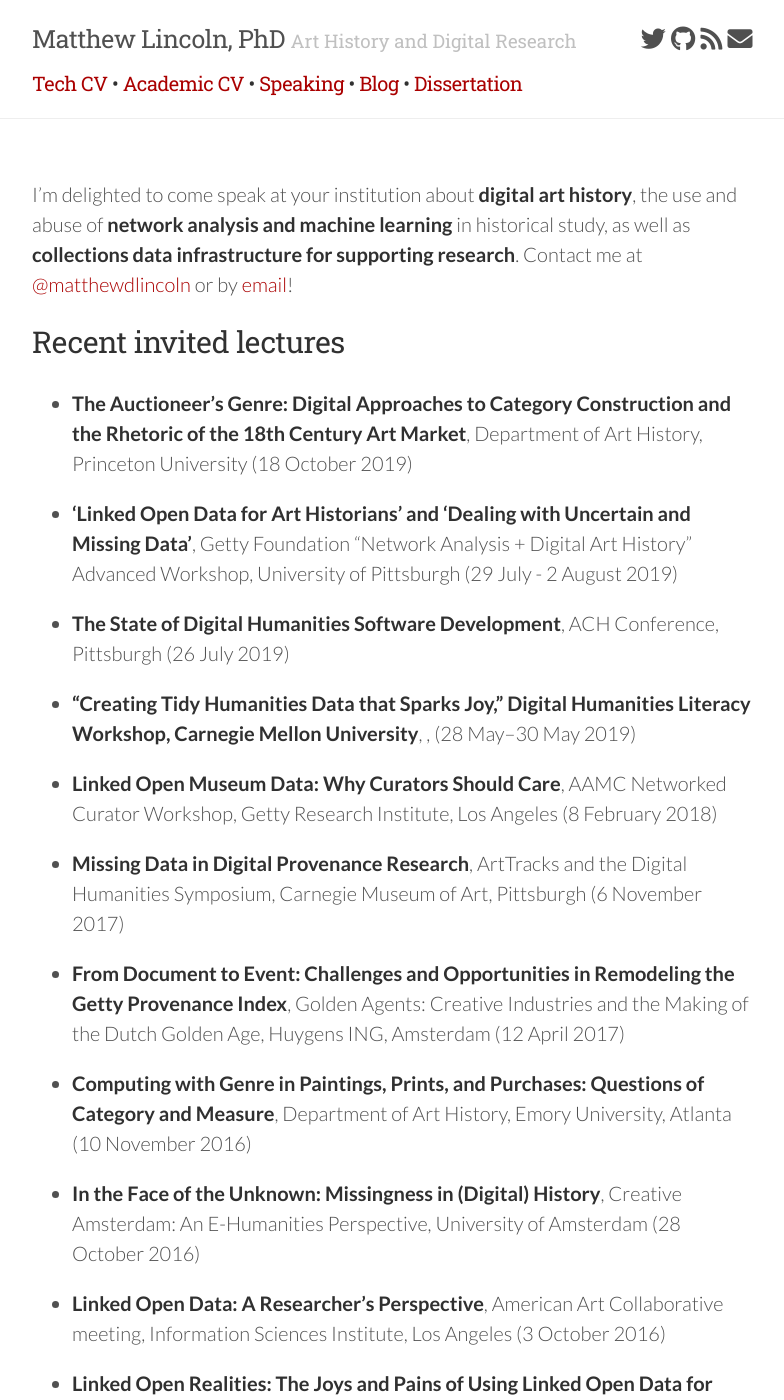
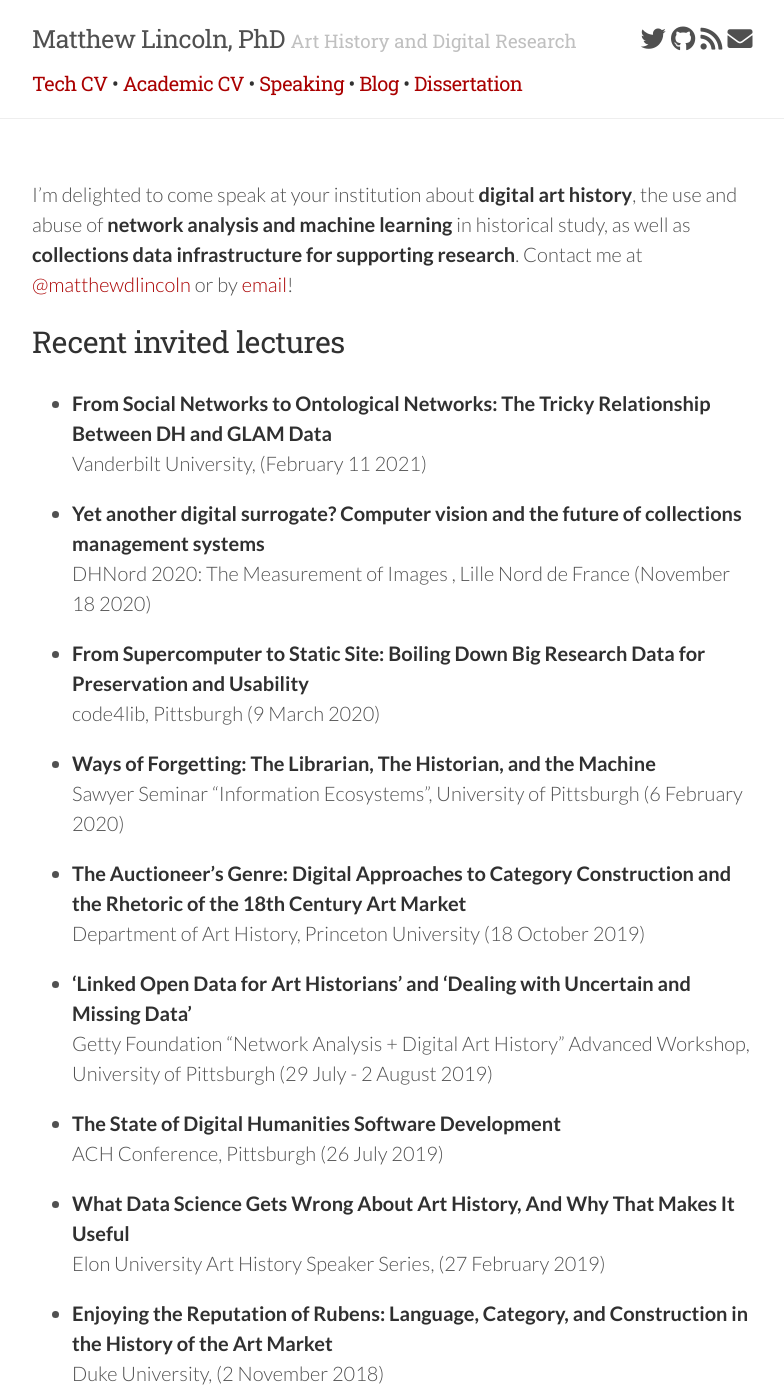
Before and after one commit to mdlincoln/mdlincoln.github.io, a Jekyll site: the page built from speaking.md, in a window 1280 px wide and 1400 px high. Shown: the whole window, without its empty margins (248-1032 px from the left). Built offline with Jekyll 4.4.1, drawn with Linux system fonts in a browser that asks for light colours; nearby versions of some CDN libraries; some of the changed text lies outside the part shown.

Commit message:
udpate recent talks

```diff
--- a/speaking.md
+++ b/speaking.md
@@ -2,97 +2,74 @@
 title: Invited Speaking
 layout: default
 talks:
+  - year: 2021
+    text: |
+      From Social Networks to Ontological Networks: The Tricky Relationship Between DH and GLAM Data
+    place: Vanderbilt University
+    invited: true
+    short: true
+    date: February 11 2021
+  - year: 2020
+    text: |
+      Yet another digital surrogate? Computer vision and the future of collections management systems
+    place: |
+      DHNord 2020: The Measurement of Images
+    location: Lille Nord de France
+    date: November 18 2020
+    conference: true
+    tech: true
+    url: https://doi.org/10.1184/R1/13203917
+  - year: 2020
+    text: |
+      From Supercomputer to Static Site: Boiling Down Big Research Data for Preservation and Usability
+    place: code4lib
+    location: Pittsburgh
+    conference: true
+    tech: true
+    date: 9 March 2020
+  - year: 2020
+    text: |
+      Ways of Forgetting: The Librarian, The Historian, and the Machine
+    place: Sawyer Seminar "Information Ecosystems"
+    location: University of Pittsburgh
+    date: 6 February 2020
+    invited: true
+    short: true
   - year: 2019
-    text: "The Auctioneer's Genre: Digital Approaches to Category Construction and the Rhetoric of the 18th Century Art Market"
+    text: |
+      The Auctioneer's Genre: Digital Approaches to Category Construction and the Rhetoric of the 18th Century Art Market
     place: Department of Art History
     location: Princeton University
     date: 18 October 2019
     invited: true
     short: true
   - year: 2019
-    text: "'Linked Open Data for Art Historians' and 'Dealing with Uncertain and Missing Data'"
+    text: |
+      'Linked Open Data for Art Historians' and 'Dealing with Uncertain and Missing Data'
     place: Getty Foundation "Network Analysis + Digital Art History" Advanced Workshop
     location: University of Pittsburgh
     date: 29 July - 2 August 2019
     invited: true
   - year: 2019
     preamble: Chair
-    text: "The State of Digital Humanities Software Development"
+    text: |
+      The State of Digital Humanities Software Development
     place: ACH Conference
     location: Pittsburgh
     date: 26 July 2019
     conference: true
   - year: 2019
-    text: '"Creating Tidy Humanities Data that Sparks Joy," Digital Humanities Literacy Workshop, Carnegie Mellon University'
-    date: 28 May--30 May 2019
-    teaching: true
+    text: |
+      What Data Science Gets Wrong About Art History, And Why That Makes It Useful
+    place: Elon University Art History Speaker Series
+    date: 27 February 2019
+    invited: true
   - year: 2018
-    text: "Linked Open Museum Data: Why Curators Should Care"
-    place: AAMC Networked Curator Workshop
-    location: Getty Research Institute, Los Angeles
-    date: 8 February 2018
-  - year: 2017
-    text: "Missing Data in Digital Provenance Research"
-    place: ArtTracks and the Digital Humanities Symposium
-    location: Carnegie Museum of Art, Pittsburgh
-    date: 6 November 2017
-    conference: false
-    short: false
+    text: |
+      Enjoying the Reputation of Rubens: Language, Category, and Construction in the History of the Art Market
+    place: Duke University
+    date: 2 November 2018
     invited: true
-  - year: 2017
-    text: "From Document to Event: Challenges and Opportunities in Remodeling the Getty Provenance Index"
-    place: "Golden Agents: Creative Industries and the Making of the Dutch Golden Age"
-    location: "Huygens ING, Amsterdam"
-    date: 12 April 2017
-    invited: true
-    short: true
-  - year: 2016
-    text: "Computing with Genre in Paintings, Prints, and Purchases: Questions of Category and Measure"
-    place: Department of Art History, Emory University
-    location: Atlanta
-    date: 10 November 2016
-    invited: true
-    short: true
-  - year: 2016
-    text: "In the Face of the Unknown: Missingness in (Digital) History"
-    place: "Creative Amsterdam: An E-Humanities Perspective"
-    location: "University of Amsterdam"
-    date: 28 October 2016
-    invited: true
-    short: true
-  - year: 2016
-    text: "Linked Open Data: A Researcher's Perspective"
-    place: "American Art Collaborative meeting"
-    location: Information Sciences Institute, Los Angeles
-    date: 3 October 2016
-    invited: true
-    short: false
-  - year: 2016
-    text: "Linked Open Realities: The Joys and Pains of Using Linked Open Data for Research"
-    place: "Center for Textual and Spatial Analysis, Stanford University"
-    url: http://matthewlincoln.net/cesta_lod
-    date: 1 June 2016
-    invited: true
-    short: true
-  - year: 2016
-    text: "Specialization and Diversity in Dutch and Flemish Printmaking (and Painting!): A Computational Approach"
-    place: Digital Art History Lab, The Frick Collection
-    location: New York
-    date: 7 April 2016
-    invited: true
-    short: true
-  - year: 2016
-    text: "Continuity/Discontinuity: Network Dynamics in the Golden Age of Dutch Printmaking"
-    place: "DHRX: Digital Humanities Research at Pitt, University of Pittsburgh"
-    date: 28 March 2016
-    invited: true
-  - year: 2016
-    text: "Assessing Potential Pasts: Computation and Networks of the Golden Age of Dutch and Flemish Printmaking"
-    place: "Digital Humanities Center and the Department of Art History & Archaeology, Columbia University"
-    location: New York
-    date: 19 February 2016
-    invited: true
-    short: true
 ---
 
 I'm delighted to come speak at your institution about **digital art history**, the use and abuse of **network analysis and machine learning** in historical study, as well as **collections data infrastructure for supporting research**. Contact me at [@matthewdlincoln](https://twitter.com/matthewdlincoln) or by [email](mailto:mlincoln@andrew.cmu.edu)!
@@ -100,5 +77,6 @@
 ## Recent invited lectures
 
 {% for lecture in page.talks %}
-- **{{ lecture.text }}**, {{ lecture.place }}, {{ lecture.location }} ({{ lecture.date }})
+- <strong>{{ lecture.text }}</strong><br/>
+  {{ lecture.place }}, {{ lecture.location }} ({{ lecture.date }})
 {% endfor %}
```
